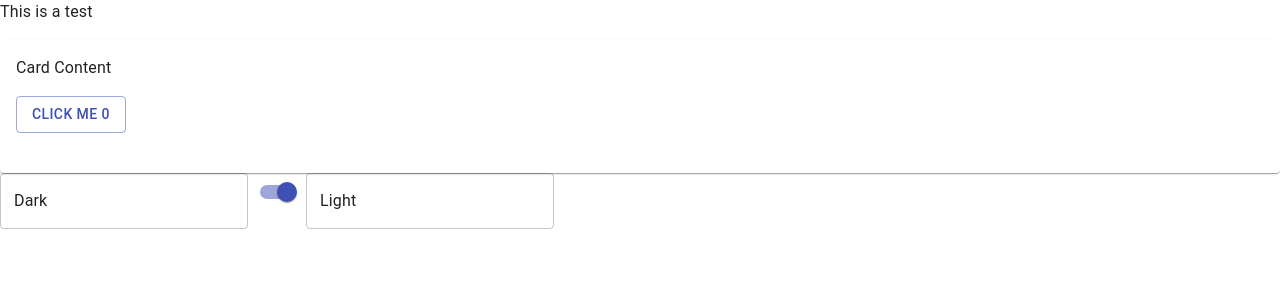
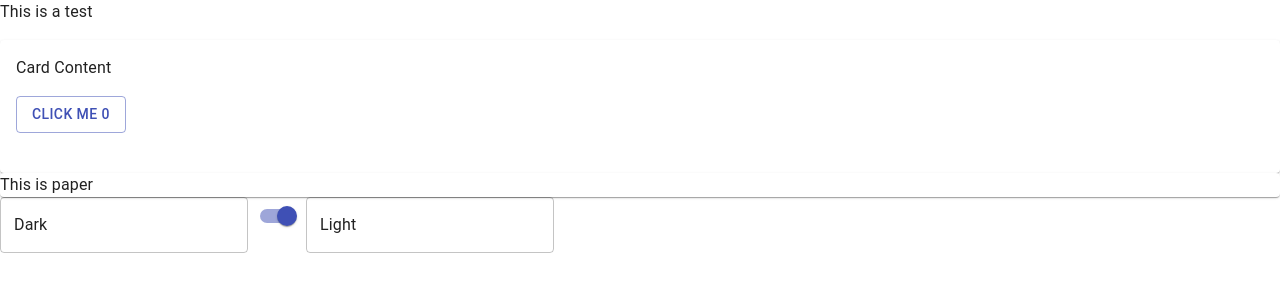
Before and after one commit to ayrea/mui-test, a React (Vite) app: page / in a window 1280 px wide. Shown: the top 300 px of the page. Built offline with nearby package versions, Linux system fonts and the light colour scheme.

Commit message:
Add Paper

```diff
--- a/src/App.tsx
+++ b/src/App.tsx
@@ -1,5 +1,5 @@
 // import Checkbox from '@mui/material/Checkbox'
-import { Box, Button, Card, CardActions, CardContent, createTheme, CssBaseline, Switch, TextField, ThemeProvider, Typography } from '@mui/material'
+import { Button, Card, CardContent, createTheme, CssBaseline, Paper, Switch, TextField, ThemeProvider } from '@mui/material'
 import { useState } from 'react'
 
 function App() {
@@ -52,6 +52,7 @@ function App() {
           <Button variant='outlined' onClick={() => { setCount(count + 1) }}>Click me {count}</Button><p />
         </CardContent>
       </Card>
+      <Paper>This is paper</Paper>
       <TextField value={'Dark'} color='secondary' />
       <Switch checked={isLight} onChange={() => {
         setIsLight(!isLight);
```
